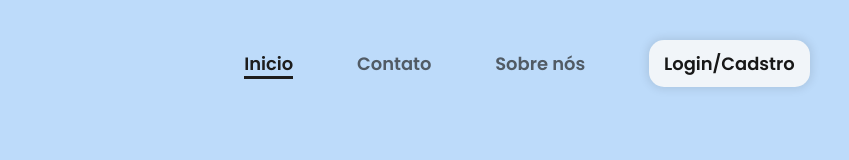
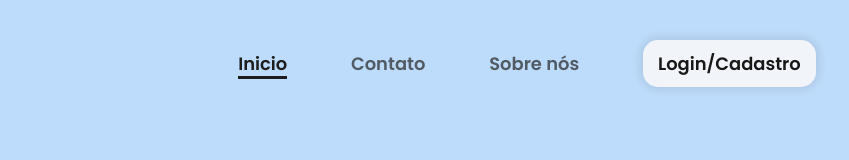
Before and after one commit to Sokovish/Alta_Performace_Web, a website: page view/html/index.html in a window 1280 px wide. Shown: the full height of the page, 145-994 px from the left. Drawn offline with nearby package versions, Linux system fonts and the light colour scheme.

Commit message:
Correção do Index.js

```diff
--- a/generated/prisma/package.json
+++ b/generated/prisma/package.json
@@ -136,5 +136,8 @@
     "./*": "./*"
   },
   "version": "6.7.0",
-  "sideEffects": false
+  "sideEffects": false,
+  "dependencies": {
+    "prisma-client-c921a4b60c6ae5cccadc00ea1b0a5cecd09cd7c87769250705f56e6d2551f881": "file:"
+  }
 }
--- a/package.json
+++ b/package.json
@@ -4,7 +4,7 @@
   "main": "index.js",
   "type": "module",
   "scripts": {
-    "dev": "nodemon index.js"
+    "dev": "index.js"
   },
   "keywords": [],
   "author": "",
@@ -12,7 +12,9 @@
   "description": "",
   "dependencies": {
     "@prisma/client": "^6.7.0",
-    "cors": "^2.8.5"
+    "cors": "^2.8.5",
+    "express": "^5.1.0",
+    "projeto-web": "file:"
   },
   "devDependencies": {
     "nodemon": "^3.1.10",
--- a/view/html/index.html
+++ b/view/html/index.html
@@ -22,7 +22,7 @@
           <li class="nav_item"><a href="">Contato</a></li>
           <li class="nav_item"><a href="">Sobre nós</a></li>
           <div class="nav_item_login" id="login_cadastro">
-            <a href="/view/html/autenticacao/login.html">Login/Cadstro</a>
+            <a href="/view/html/autenticacao/login.html">Login/Cadastro</a>
           </div>
         </ul>
 
```
Also changed, not shown: 2 other files.
